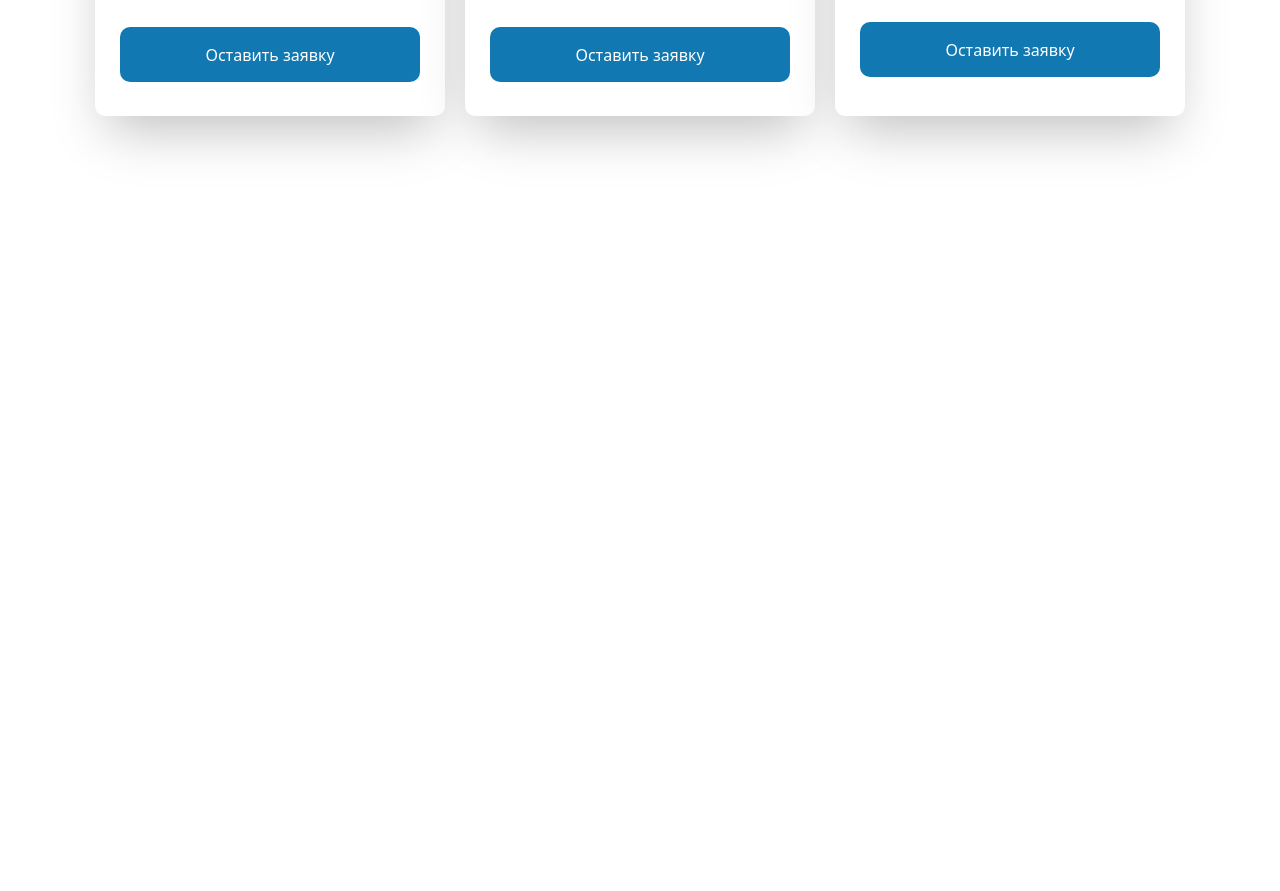
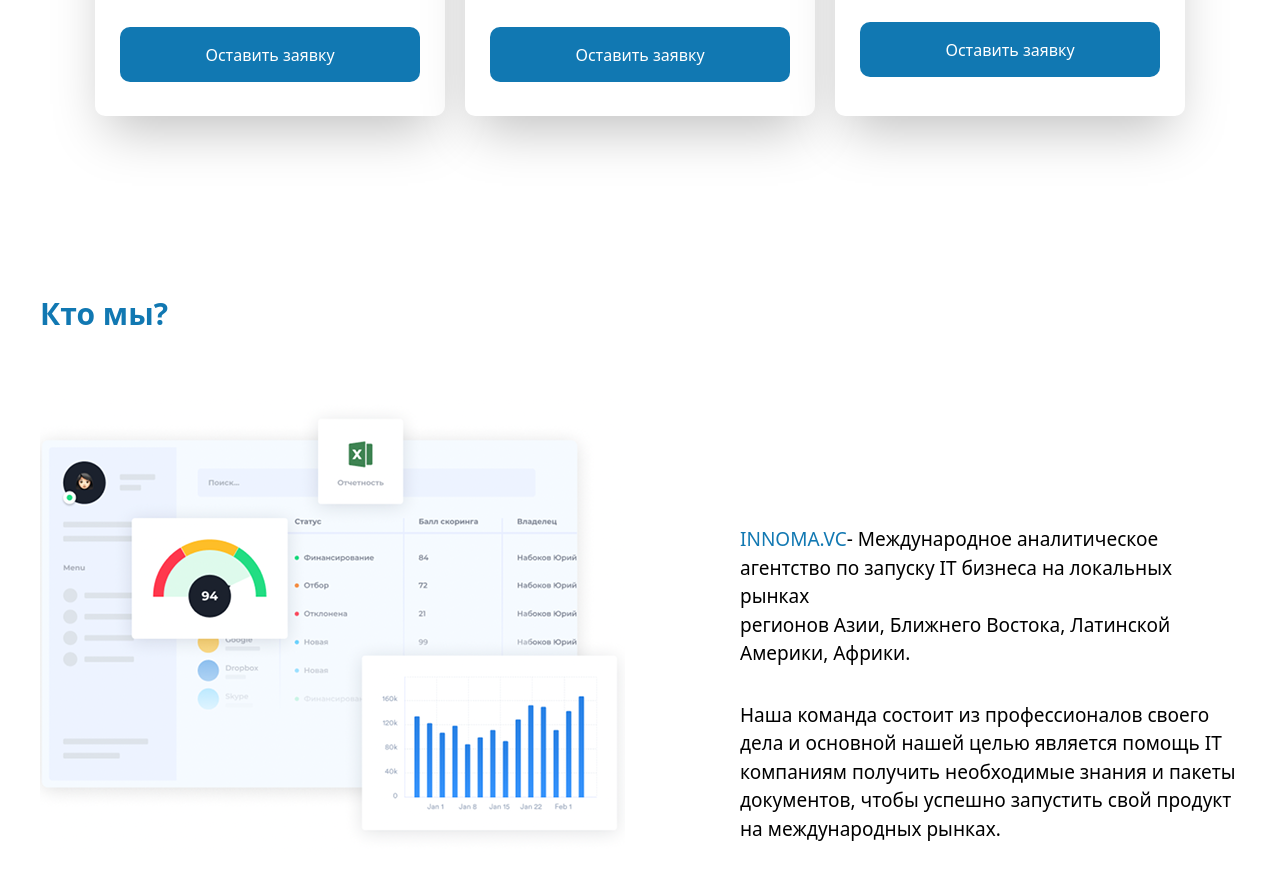
Before and after one commit to DBilol228/Week2exam, a website: page index.html in a window 1280 px wide. Shown: the part 7829-8720 px from the top of the page. Before the commit the page ends 8070 px from the top, so only its background shows below. Drawn offline with Linux system fonts and the light colour scheme.

Commit message:
section 11

```diff
--- a/index.html
+++ b/index.html
@@ -1102,5 +1102,36 @@
             </div>
         </div>
     </div>
+
+    <div class="hidden md:hidden lg:block max-w-[1200px] m-auto">
+        <div class="w-[100%] h-[630px] mt-[20px]">
+            <p class="text-[#1178B2] text-[30px] font-bold pt-[30px]">Кто мы?</p>
+            <img class="mt-[60px]" src="./src/images/smth.png" alt="smth">
+            <div class="ml-[700px] mt-[-330px]">
+                <p class="text-[19px] text-[black]"><span class="text-[#1178B2]">INNOMA.VC</span>-  Международное аналитическое<br>агентство по запуску IT бизнеса на локальных рынках<br>регионов Азии, Ближнего Востока, Латинской<br>Америки, Африки.</p>
+                <p class="text-[19px] text-[black] mt-[33px]">Наша команда состоит из профессионалов своего<br>дела и основной нашей целью является помощь IT<br>компаниям получить необходимые знания и пакеты<br>документов, чтобы успешно запустить свой продукт<br>на международных рынках.</p>
+            </div>
+        </div>
+    </div>
+
+    <div class="hidden lg:hidden md:block max-w-[900px] m-auto">
+        <div class="w-[100%] h-[840px] mt-[20px]">
+            <p class="text-[#1178B2] text-[30px] font-bold pt-[30px] text-center">Кто мы?</p>
+            <img class="mt-[60px] mx-auto" src="./src/images/smth.png" alt="smth">
+            <div class="text-center mt-[40px]">
+                <p class="font-medium text-[black]"><span class="text-[#1178B2]">Иннома </span> -  международное аналитическое агентство<br>направленное на помощь стартапам в  в поиске инвесторов,<br>партнеров в регионах Ближнего Востока и Юго-Восточной Азии<br>Нашей командой пройдено более 20 акселераторов, бизнес<br>инкубаторов и мы знаем как сделать продукт эффективным для<br>вас</p>
+            </div>
+        </div>
+    </div>
+
+    <div class="lg:hidden md:hidden max-w-[500px] m-auto">
+        <div class="w-[100%] h-[800px] mt-[20px]">
+            <p class="text-[#1178B2] text-[30px] font-bold pt-[30px] text-center">Кто мы?</p>
+            <img class="mt-[60px] mx-auto" src="./src/images/smth.png" alt="smth">
+            <div class="text-center mt-[40px]">
+                <p class="font-medium text-[black]"><span class="text-[#1178B2]">Иннома </span> -  международное аналитическое<br>агентство направленное на помощь<br>стартапам в  в поиске инвесторов,<br>партнеров в регионах Ближнего Востока и<br>Юго-Восточной Азии<br>Нашей командой пройдено более 20<br>акселераторов, бизнес инкубаторов и мы<br>знаем как сделать продукт эффективным<br>для вас</p>
+            </div>
+        </div>
+    </div>
 </body>
 </html>
```
Also changed, not shown: src/images/smth.png (added), src/output.css.
